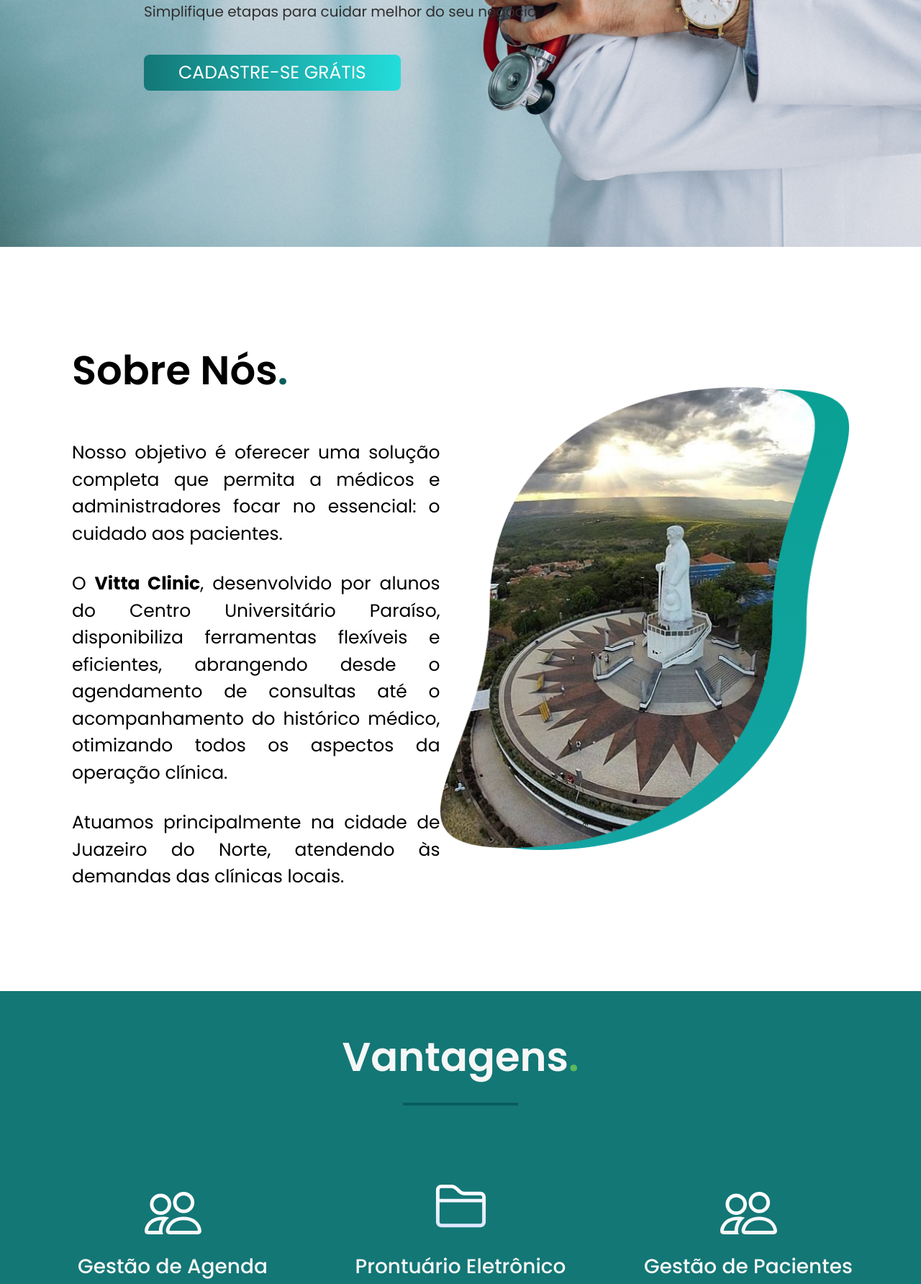
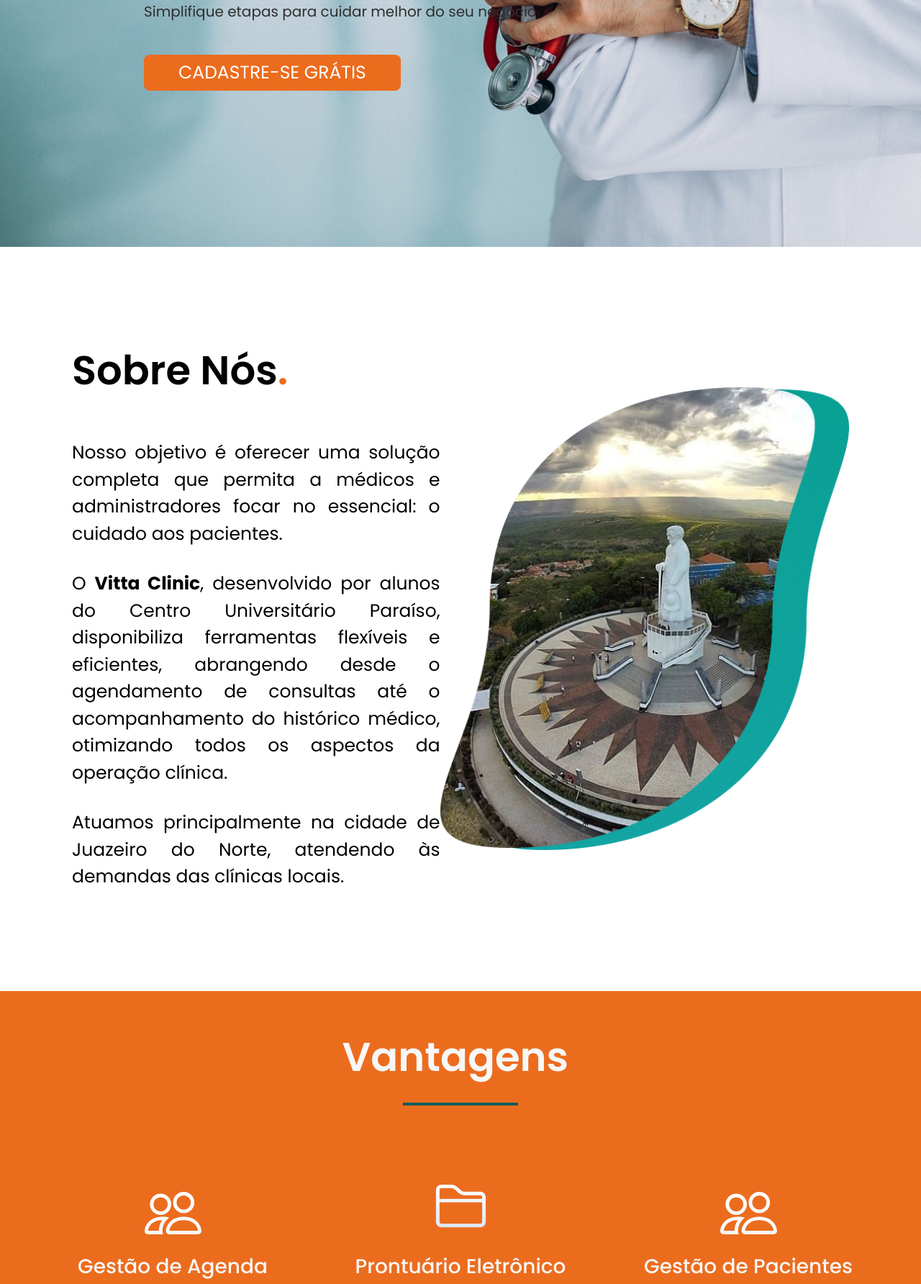
Before and after one commit to thigodev/VittaClinic, a PHP site: page /clinic_management/views/landingPageView.php in a window 1280 px wide. Shown: the part 457-2241 px from the top of the page at 72% size. Run offline with PHP 8.4, Linux system fonts and the light colour scheme.

Commit message:
Update Landing

```diff
--- a/clinic_management/public/styles/admin_padrao/homepage.css
+++ b/clinic_management/public/styles/admin_padrao/homepage.css
@@ -44,7 +44,7 @@
 }
 
 .create-btn {
-  background-color: #137776;
+  background-color: #EC6C1E;
   padding: 8px 48px;
   border-radius: 8px;
   font-size: 0.875rem;
@@ -83,7 +83,7 @@
 th {
   padding: 8px;
   text-align: left;
-  background-color: #137776;
+  background-color: #EC6C1E;
   font-family: "roboto";
   font-weight: lighter;
 }
--- a/clinic_management/public/styles/admin_padrao/tables.css
+++ b/clinic_management/public/styles/admin_padrao/tables.css
@@ -22,7 +22,7 @@
 }
 
 .tables-change-btns button.active {
-  background-color: #137776;
+  background-color: #EC6C1E;
   color: var(--c01);
   border: 2px solid transparent;
 }
--- a/clinic_management/public/styles/autentication/form.css
+++ b/clinic_management/public/styles/autentication/form.css
@@ -12,7 +12,7 @@
   content: "";
   width: 160px;
   height: 4px;
-  background-color: #137776;
+  background-color: #EC6C1E;
   display: block;
   margin-left: auto;
   margin-right: auto;
@@ -78,7 +78,7 @@
   padding: 16px 10px;
   width: 100%;
   margin-top: 32px;
-  background-color: #137776;
+  background-color: #EC6C1E;
   border-radius: 8px;
   font-size: 1.125rem;
   color: #fff;
--- a/clinic_management/public/styles/autentication/login.css
+++ b/clinic_management/public/styles/autentication/login.css
@@ -91,7 +91,7 @@
 button.btn-primary {
   width: 100%;
   padding: 12px;
-  background-color: #137776;
+  background-color: #EC6C1E;
   color: white;
   font-size: 16px;
   border: none;
--- a/clinic_management/public/styles/global/geral.css
+++ b/clinic_management/public/styles/global/geral.css
@@ -6,7 +6,7 @@
   --cTextPrimary: #333333;
   --cTextSecondary: #666666;
   --cTextLight: #b0b0b0;
-  --success: #5cb85c;
+  --success: #EC6C1E;
   --danger: #d9534f;
   --warning: #f0ad4e;
   --info: #5bc0de;
--- a/clinic_management/public/styles/landing_page/lp-benefits.css
+++ b/clinic_management/public/styles/landing_page/lp-benefits.css
@@ -1,5 +1,5 @@
 .benefits-bg {
-  background-color: #137776;
+  background-color: #EC6C1E;
   margin-top: 120px;
   padding: 40px;
 }
--- a/clinic_management/public/styles/landing_page/lp-faq.css
+++ b/clinic_management/public/styles/landing_page/lp-faq.css
@@ -17,7 +17,7 @@
   content: "";
   width: 160px;
   height: 4px;
-  background-color: #137776;
+  background-color: #EC6C1E;
   display: block;
   margin-left: auto;
   margin-right: auto;
--- a/clinic_management/public/styles/landing_page/lp-footer.css
+++ b/clinic_management/public/styles/landing_page/lp-footer.css
@@ -1,6 +1,6 @@
 :root {
   --cBase01: #137776; /* Cor primária */
-  --cBase02: #0a5d5d; /* Cor secundária mais escura */
+  --cBase02: #EC6C1E; /* Cor secundária mais escura */
   --cBase03: #0c4a47; /* Outra cor escura para contraste */
   --cLight: #f7f7f7; /* Cor clara (fundo, textos em destaque) */
   --cText: #b2b2b2; /* Cor de texto secundário */
--- a/clinic_management/public/styles/landing_page/lp-header.css
+++ b/clinic_management/public/styles/landing_page/lp-header.css
@@ -13,7 +13,7 @@
 }
 
 .header.scrolled {
-  background: white;
+  background: #EC6C1E;
   color: black;
 }
 
@@ -40,7 +40,7 @@
 }
 
 .login-mobile {
-  background-color: #137776;
+  background-color: #EC6C1E;
   border: none;
   padding: 8px 16px;
   border-radius: 8px;
@@ -54,8 +54,8 @@
 
 .nav-btn {
   border-radius: 8px;
-  border: 1px solid #137776;
-  color: #137776;
+  border: 1px solid #000000;
+  color: #000000;
   display: flex;
   padding: 8px 48px;
   width: 150px;
@@ -66,7 +66,7 @@
 }
 
 .nav-btn:hover {
-  border: 1px solid #137777a1;
+  border: 1px solid #000000;
 }
 
 @media (min-width: 800px) {
--- a/clinic_management/public/styles/landing_page/lp-home.css
+++ b/clinic_management/public/styles/landing_page/lp-home.css
@@ -33,7 +33,7 @@
 }
 
 .home-title {
-  color: #137776;
+  color: #EC6C1E;
   font-style: normal;
   font-size: 70px;
   font-weight: 500;
@@ -53,7 +53,7 @@
   width: fit-content;
   height: 50px;
   border-radius: 8px;
-  background: linear-gradient(90deg, #137776 0%, #23dddb 100%);
+  background: #EC6C1E;
   display: flex;
   color: white;
   padding: 8px 48px;
```
Also changed, not shown: clinic_management/public/styles/admin_master/homepage.css (+5 -5 lines), README.md.
